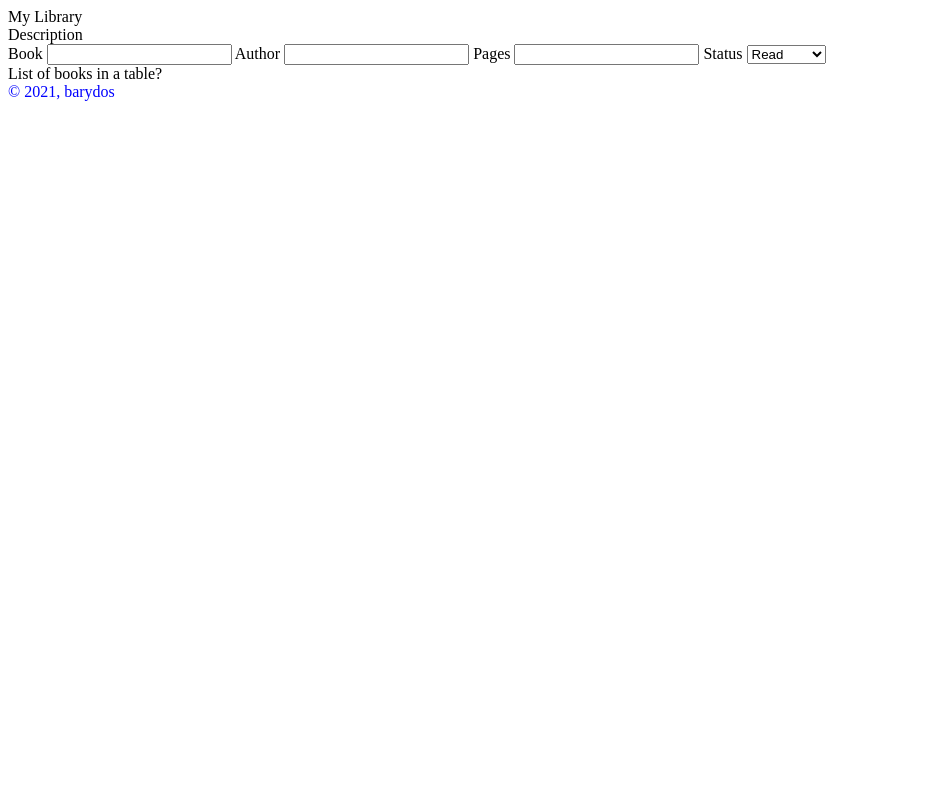
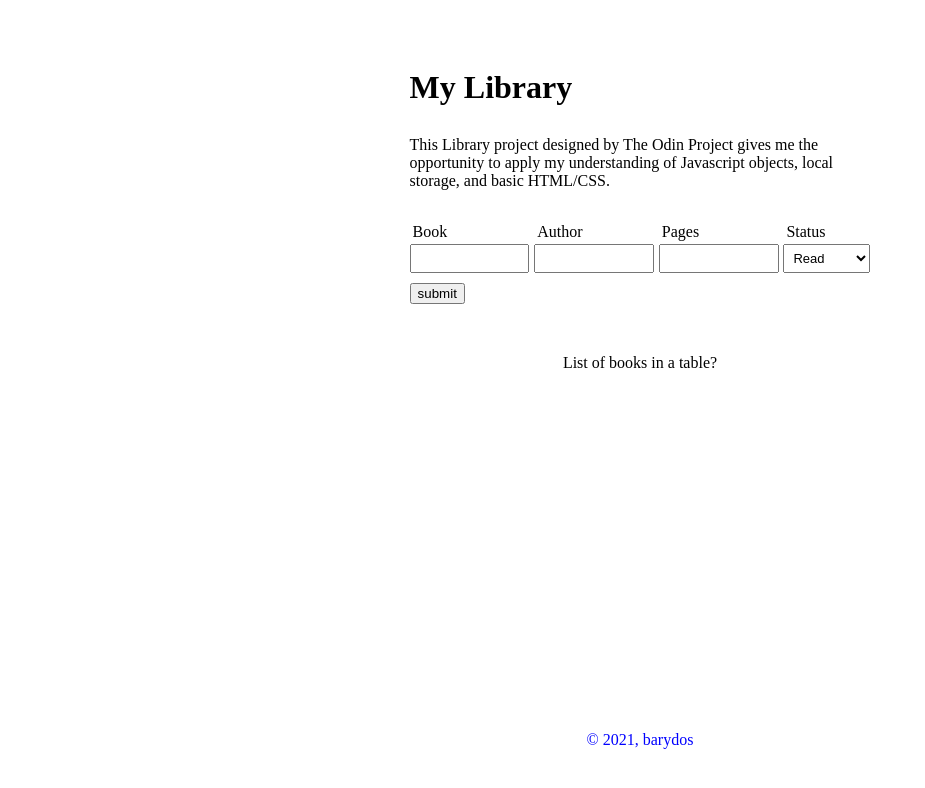
Before and after one commit to barydos/my-library, a plain HTML site: page index.html in a window 1280 px wide. Shown: the whole page, without its empty margins (0-925 px from the left). Drawn offline with Linux system fonts and the light colour scheme.

Commit message:
feat: add overall layout to project

```diff
--- a/css/styles.css
+++ b/css/styles.css
@@ -1,3 +1,101 @@
+html, body {
+    margin: 0 auto;
+    padding: 0;
+    position: relative;
+    width: 60%;
+    height: 85vh;
+
+    box-sizing: border-box;
+}
+
+/* HEADER AND FOOTER */
+
+header {
+    text-align: left;
+    margin-top: 15%;
+}
+
 footer {
+    position: absolute;
+    bottom: 0;
     color: blue;
+    width: 100%;
+    text-align: center;
 }
+
+/* MAIN CONTAINER */
+
+main {
+    display: flex;
+    flex-direction: column;
+    justify-content: flex-start;
+    align-items: center;
+    margin: 30px auto 0 auto;
+}
+
+.desc {
+    margin-bottom: 30px;
+    padding: 0;
+    text-justify: inter-word;
+    font-size: 1rem;
+    width: 100%;
+}
+
+
+/* CORE FEATURES */
+
+.book-input {
+    width: 100%;
+}
+
+.input-group{
+    display: flex;
+    align-items: center;
+    width:100%;
+    margin: 0;
+    padding: 0;
+}
+
+.submit-group {
+    display: flex;
+    flex-direction: column;
+    justify-content: stretch;
+    align-items: flex-start;
+    flex: 2;
+}
+
+.option-group {
+    flex: 1;
+}
+
+.submit-group label {
+    align-self: flex-start;
+    padding: 3px;
+}
+
+input[type=text] {
+    width: 85%;
+}
+
+#submit-read {
+    height: 29px;
+}
+
+input[type=text], #submit-read {
+    font-size: 13px;
+    padding: 5px;
+}
+
+.submit-btn {
+    margin: 10px 0;
+}
+
+.books {
+    display: flex;
+    flex-direction: column;
+    justify-content: center;
+    align-items: center;
+    margin: 20px;
+    padding: 20px;
+    width: 80%;
+}
--- a/index.html
+++ b/index.html
@@ -10,21 +10,35 @@
 </head>
 
 <body>
-    <header>My Library</header>
+    <header>
+        <h1>My Library</h1>
+    </header>
     <main>
-        <div class="desc">Description</div>
+        <div class="desc">This Library project designed by The Odin Project gives me the opportunity to apply my
+            understanding of Javascript objects, local storage, and basic HTML/CSS.</div>
         <form action="" class="book-input">
-            <label for="submit-book">Book</label>
+            <div class="input-group">
+                <div class="submit-group">
+                    <label class="submit-inputs" for="submit-book">Book</label>
                     <input class="submit-inputs" type="text" name="book" id="submit-book">
-            <label for="submit-author">Author</label>
+                </div>
+                <div class="submit-group">
+                    <label class="submit-inputs" for="submit-author">Author</label>
                     <input class="submit-inputs" type="text" name="author" id="submit-author">
-            <label for="submit-pages">Pages</label>
+                </div>
+                <div class="submit-group">
+                    <label class="submit-inputs" for="submit-pages">Pages</label>
                     <input class="submit-inputs" type="text" name="pages" id="submit-pages">
-            <label for="submit-read">Status</label>
+                </div>
+                <div class="submit-group option-group">
+                    <label class="submit-inputs" for="submit-read">Status</label>
                     <select name="read" id="submit-read">
                         <option value="read">Read</option>
                         <option value="unread">Not Read</option>
                     </select>
+                </div>
+            </div>
+            <button class="submit-btn">submit</button>
         </form>
         <div class="books">List of books in a table?</div>
     </main>
```
Lines whose indentation alone changed are shown as unchanged.
